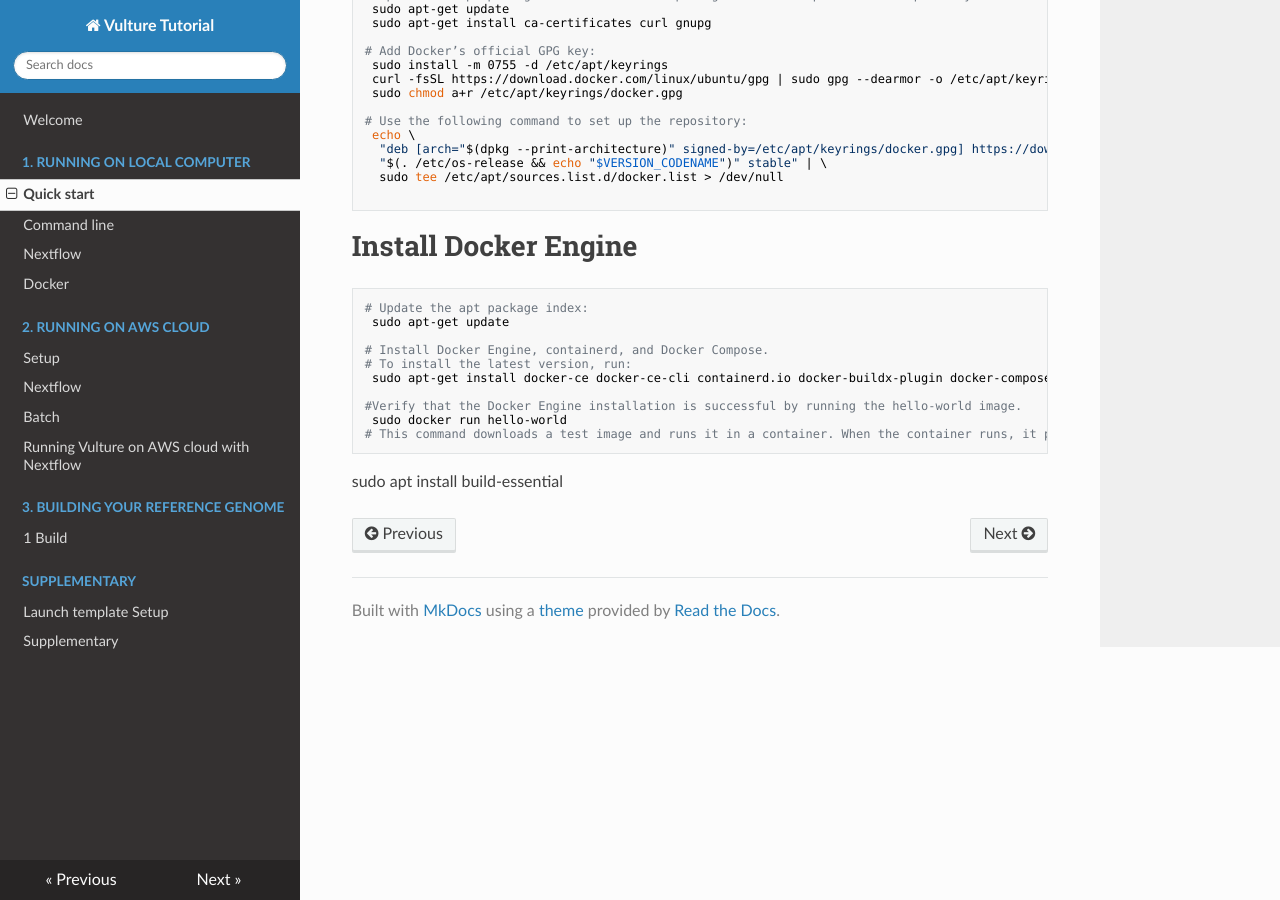
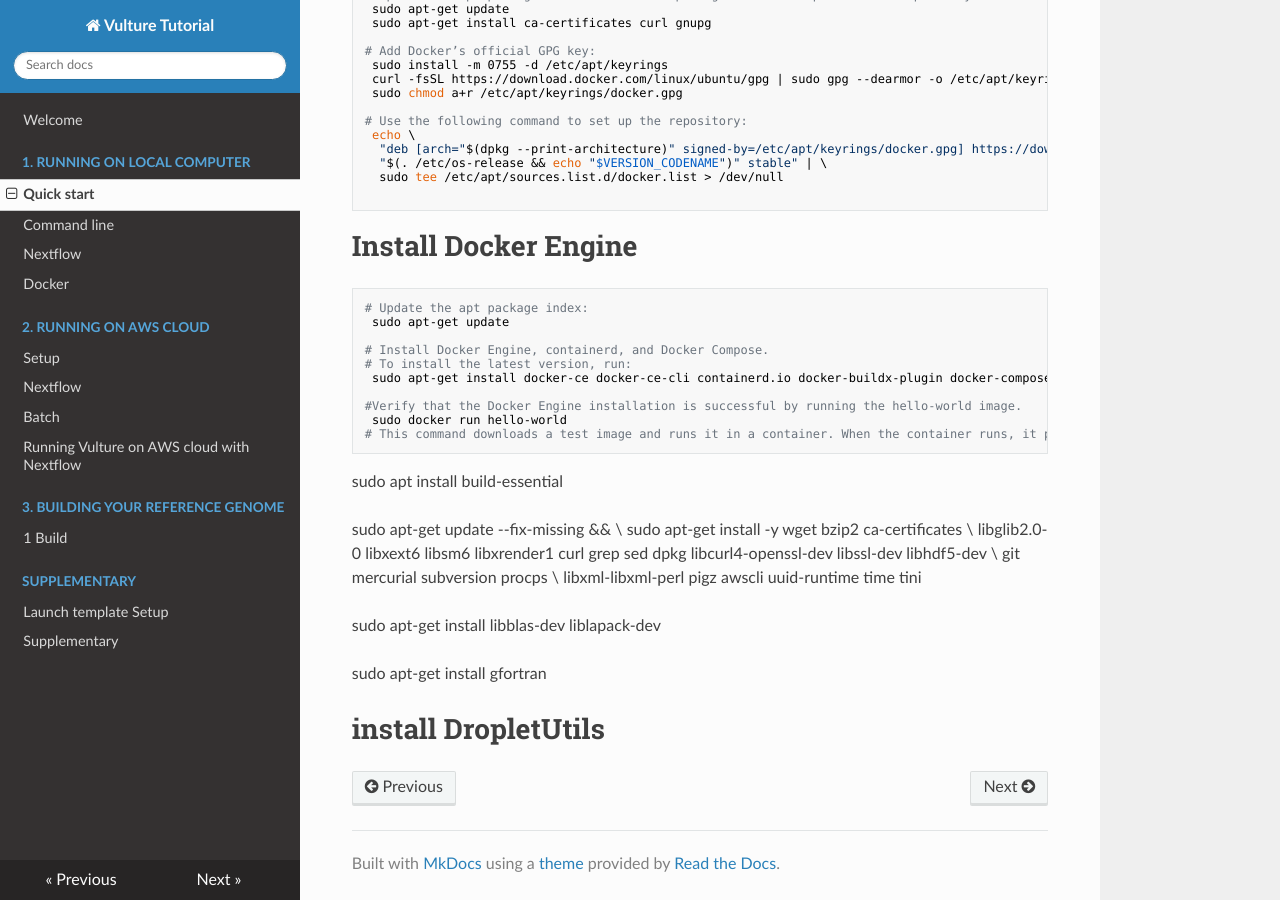
Before and after one commit to hiyin/vulture-user-tutorial, an MkDocs documentation site: the page built from docs/1. Running on local computer/1_Quickstart.md, in a window 1280 px wide and 900 px high, scrolled down 1005 px. Built offline with MkDocs 1.6.1, drawn with Linux system fonts in a browser that asks for light colours; nearby versions of some CDN libraries.

```diff
--- a/docs/1. Running on local computer/1_Quickstart.md
+++ b/docs/1. Running on local computer/1_Quickstart.md
@@ -74,3 +74,16 @@
 
 
 sudo apt install build-essential
+
+
+sudo apt-get update --fix-missing && \
+    sudo apt-get install -y wget bzip2 ca-certificates \
+    libglib2.0-0 libxext6 libsm6 libxrender1 curl grep sed dpkg libcurl4-openssl-dev libssl-dev libhdf5-dev \
+    git mercurial subversion procps \
+    libxml-libxml-perl pigz awscli uuid-runtime time tini
+
+sudo apt-get install libblas-dev liblapack-dev
+
+sudo apt-get install gfortran
+
+# install DropletUtils
```
